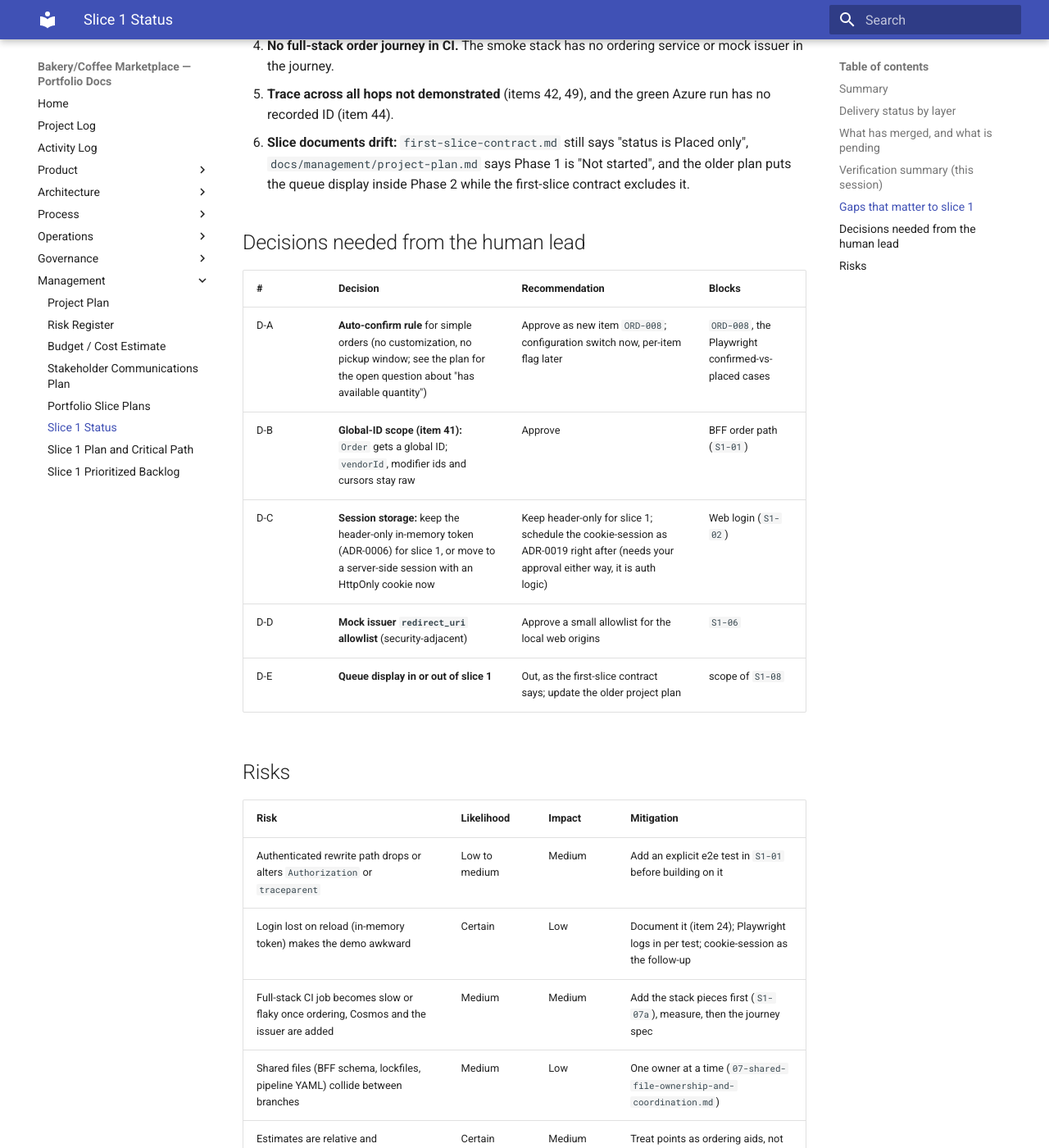
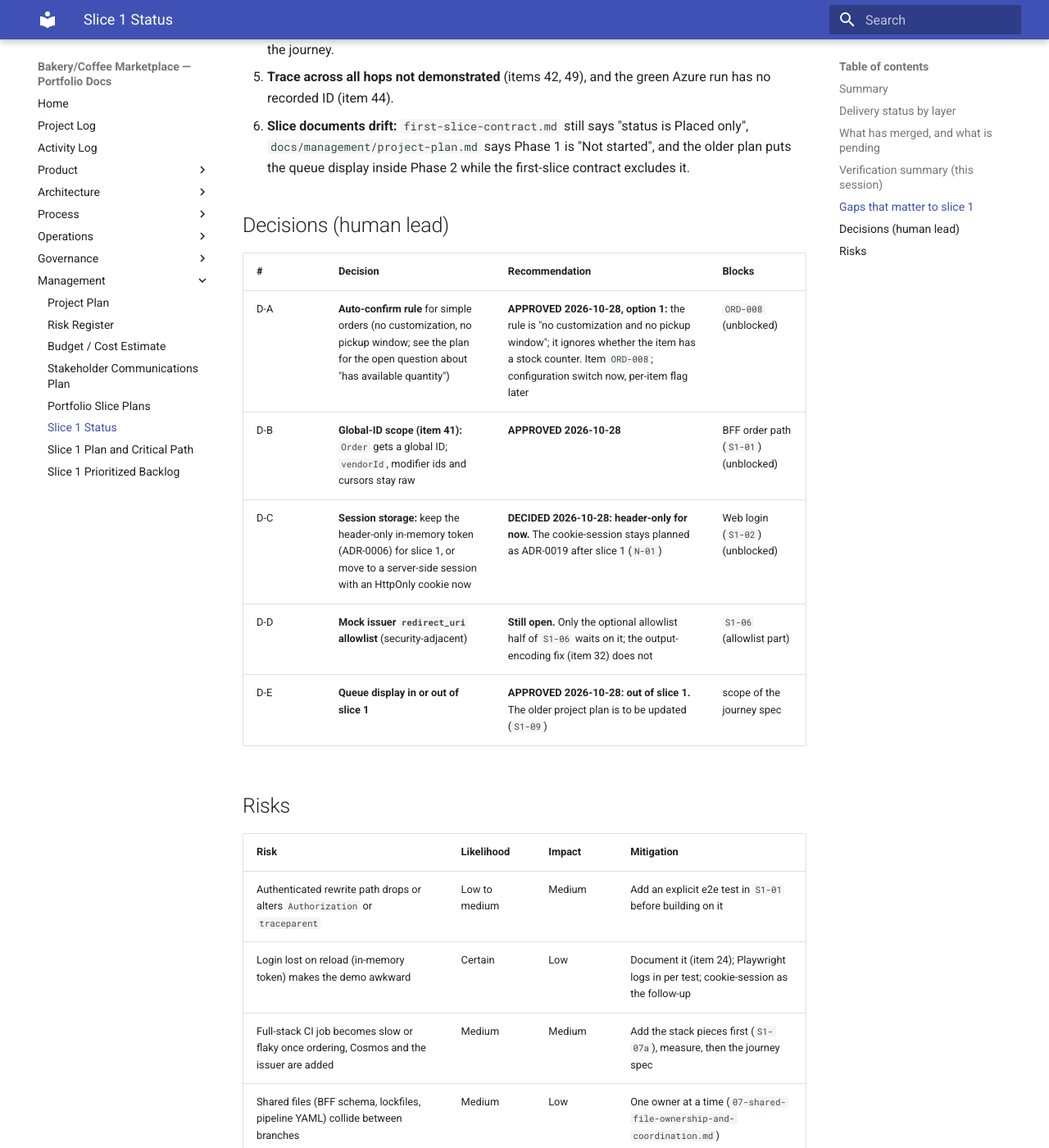
Before and after one commit to benjamin-hedrick/bakery-marketplace, an MkDocs documentation site: the page built from docs/management/slice-1/01-project-status.md, in a window 1280 px wide and 1400 px high, scrolled down 3039 px. Shown: the whole window at 82% size. Built offline with MkDocs 1.6.1 and Material for MkDocs 9.7.7, drawn with Linux system fonts in a browser that asks for light colours; some of the changed text lies outside the part shown.

Commit message:
Slice 1 plan: record decisions D-A (option 1), D-B, D-C (header-only), D-E
Co-Authored-By: Claude Sonnet 5.5 <noreply@anthropic.com>

```diff
--- a/docs/management/slice-1/01-project-status.md
+++ b/docs/management/slice-1/01-project-status.md
@@ -11,7 +11,7 @@ Status words follow the repo rule: nothing is called working unless it was run.
 | **Overall** | Backend is complete for slice 1 and ahead of it. The customer-facing half (login, checkout, confirmation) is **not started**. |
 | **Slice 1 remaining** | About **44 points** across 10 items (see the backlog). The critical path is about **29 points** (BFF order path, then checkout UI, then confirmation, then the full-stack journey test, then evidence). |
 | **Biggest risk** | The authenticated browser path has never been run: no login code exists in `apps/web-customer`, and the BFF forwards no token. Everything on that path is first-time work. |
-| **Decisions waiting on the human lead** | Five (listed below). Two block work in the first wave. |
+| **Decisions** | Four of five decided 2026-10-28 (D-A option 1, D-B, D-C header-only, D-E). One open: D-D (mock issuer allowlist), which blocks only part of `S1-06`. |
 | **Pipeline** | The last pushed branch was green on Azure. The current branch (`feature/order-events`, 21 commits) is pushed and its PR is not yet opened or run. |
 
 ## Delivery status by layer
@@ -59,15 +59,15 @@ Full classification of all 76 register items is in the backlog appendix. The one
 5. **Trace across all hops not demonstrated** (items 42, 49), and the green Azure run has no recorded ID (item 44).
 6. **Slice documents drift:** `first-slice-contract.md` still says "status is Placed only", `docs/management/project-plan.md` says Phase 1 is "Not started", and the older plan puts the queue display inside Phase 2 while the first-slice contract excludes it.
 
-## Decisions needed from the human lead
+## Decisions (human lead)
 
 | # | Decision | Recommendation | Blocks |
 |---|---|---|---|
-| D-A | **Auto-confirm rule** for simple orders (no customization, no pickup window; see the plan for the open question about "has available quantity") | Approve as new item `ORD-008`; configuration switch now, per-item flag later | `ORD-008`, the Playwright confirmed-vs-placed cases |
-| D-B | **Global-ID scope (item 41):** `Order` gets a global ID; `vendorId`, modifier ids and cursors stay raw | Approve | BFF order path (`S1-01`) |
-| D-C | **Session storage:** keep the header-only in-memory token (ADR-0006) for slice 1, or move to a server-side session with an HttpOnly cookie now | Keep header-only for slice 1; schedule the cookie-session as ADR-0019 right after (needs your approval either way, it is auth logic) | Web login (`S1-02`) |
-| D-D | **Mock issuer `redirect_uri` allowlist** (security-adjacent) | Approve a small allowlist for the local web origins | `S1-06` |
-| D-E | **Queue display in or out of slice 1** | Out, as the first-slice contract says; update the older project plan | scope of `S1-08` |
+| D-A | **Auto-confirm rule** for simple orders (no customization, no pickup window; see the plan for the open question about "has available quantity") | **APPROVED 2026-10-28, option 1:** the rule is "no customization and no pickup window"; it ignores whether the item has a stock counter. Item `ORD-008`; configuration switch now, per-item flag later | `ORD-008` (unblocked) |
+| D-B | **Global-ID scope (item 41):** `Order` gets a global ID; `vendorId`, modifier ids and cursors stay raw | **APPROVED 2026-10-28** | BFF order path (`S1-01`) (unblocked) |
+| D-C | **Session storage:** keep the header-only in-memory token (ADR-0006) for slice 1, or move to a server-side session with an HttpOnly cookie now | **DECIDED 2026-10-28: header-only for now.** The cookie-session stays planned as ADR-0019 after slice 1 (`N-01`) | Web login (`S1-02`) (unblocked) |
+| D-D | **Mock issuer `redirect_uri` allowlist** (security-adjacent) | **Still open.** Only the optional allowlist half of `S1-06` waits on it; the output-encoding fix (item 32) does not | `S1-06` (allowlist part) |
+| D-E | **Queue display in or out of slice 1** | **APPROVED 2026-10-28: out of slice 1.** The older project plan is to be updated (`S1-09`) | scope of the journey spec |
 
 ## Risks
 
```
Also changed, not shown: docs/management/slice-1/02-plan-and-critical-path.md (+1 -1 lines), docs/management/slice-1/03-prioritized-backlog.md (+3 -3 lines).
